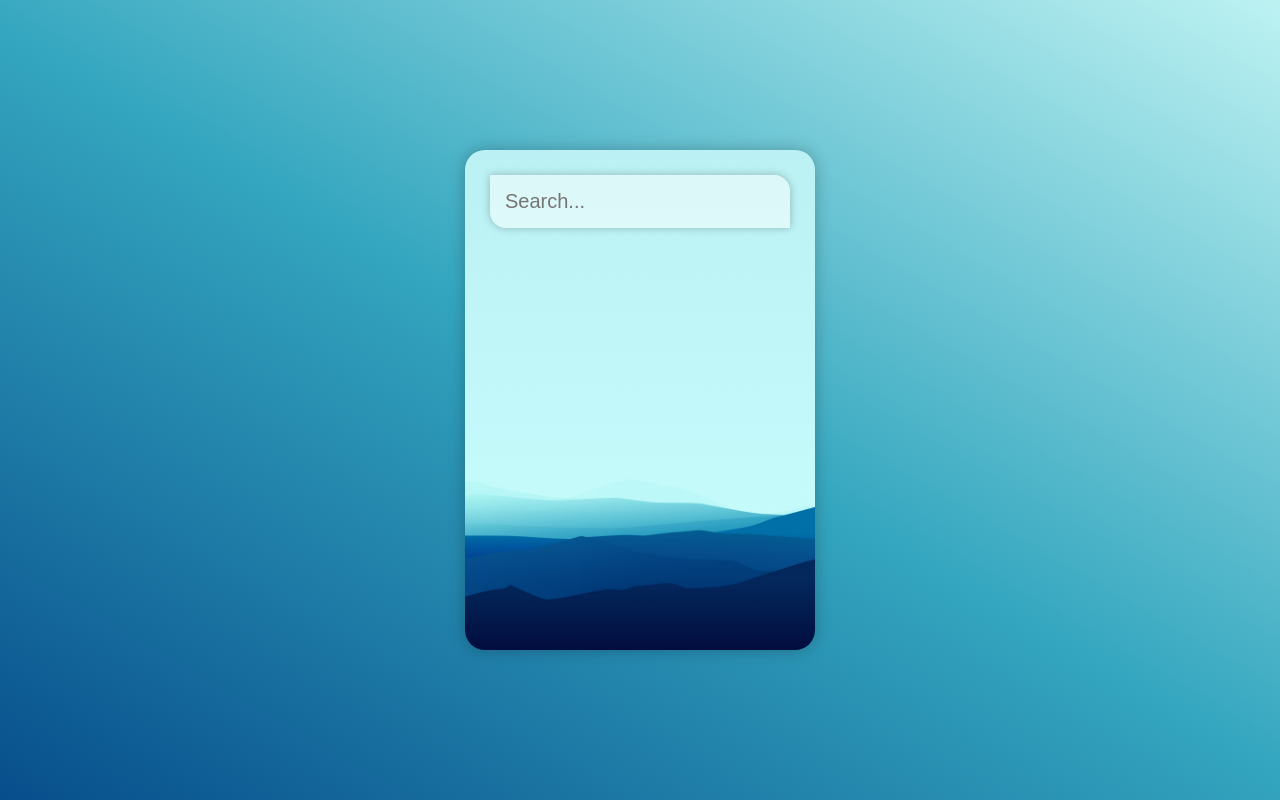
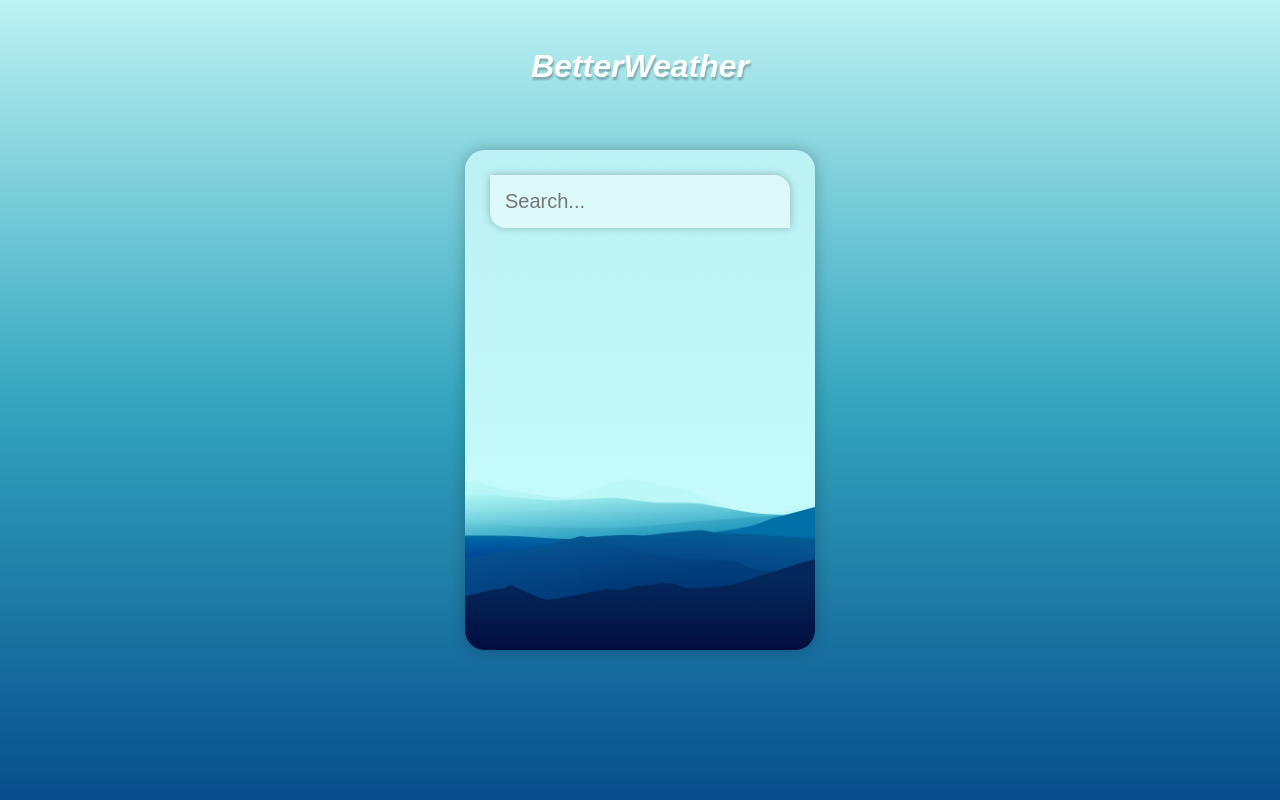
Before and after one commit to ciarnellicarlo/BetterWeather, a Vue app: page / in a window 1280 px wide. Built offline with nearby package versions, Linux system fonts and the light colour scheme.

Commit message:
added logo

```diff
--- a/package.json
+++ b/package.json
@@ -9,6 +9,8 @@
   },
   "dependencies": {
     "core-js": "^3.6.5",
+    "node-sass": "^5.0.0",
+    "sass-loader": "^11.0.1",
     "vue": "^3.0.0"
   },
   "devDependencies": {
--- a/src/App.vue
+++ b/src/App.vue
@@ -1,5 +1,6 @@
 <template>
   <div id="container" :class="containerTemperature">
+    <h1>BetterWeather</h1>
     <main id="app" :class="appTemperature">
         <div class="search-box">
           <input
@@ -39,13 +40,13 @@ export default {
   computed: {
     containerTemperature: function () {
     return {
-      'warm-container': typeof this.weather.main != 'undefined' && this.weather.main.temp > 18,
-      'cold-container': typeof this.weather.main != 'undefined' && this.weather.main.temp < 4
+      'warm-container': typeof this.weather.main != 'undefined' && this.weather.main.temp > 20,
+      'cold-container': typeof this.weather.main != 'undefined' && this.weather.main.temp < 8
     }
   }, appTemperature: function () {
     return {
-      'warm': typeof this.weather.main != 'undefined' && this.weather.main.temp > 18,
-      'cold': typeof this.weather.main != 'undefined' && this.weather.main.temp < 4
+      'warm': typeof this.weather.main != 'undefined' && this.weather.main.temp > 20,
+      'cold': typeof this.weather.main != 'undefined' && this.weather.main.temp < 8
     }
   }
   },
@@ -87,12 +88,22 @@ export default {
     font-family: 'montserrat', sans-serif;
 
     #container {
+      position: relative;
       display: flex;
       justify-content: center;
       align-items: center;
+      flex-direction: column;
       height: 100vh;
       background: rgb(167,207,242);
-      background: linear-gradient(210deg, #BDF2F2 0%, #34A6BF 50%, #074E8C 100%);
+      background: linear-gradient(to bottom, #BDF2F2 0%, #34A6BF 50%, #074E8C 100%);
+
+      h1 {
+        position: absolute;
+        top: 6vh;
+        color: white;
+        text-shadow: 1px 3px 2px rgba(0, 0, 0, 0.25);
+        font-style: oblique;
+      }
 
       #app {
       background-image: url('./assets/cold.jpg');
@@ -190,11 +201,11 @@ export default {
     }
     #container.warm-container{
         background: rgb(242,160,160);
-        background: linear-gradient(217deg, rgba(242,160,160,1) 0%, rgba(242,82,170,1) 50%, rgba(34,32,89,1) 100%);
+        background: linear-gradient(to bottom right, rgba(242,160,160,1) 0%, rgba(242,82,170,1) 50%, rgba(34,32,89,1) 100%);
       }
     #container.cold-container {
         background: #D9D9D9;
-        background: linear-gradient(217deg, #e4e3e3 0%, #B4B7BF 50%, #909197 100%);
+        background: linear-gradient(to bottom left, #f0efef 0%, #B4B7BF 50%, #909197 100%);
       }
   }
 }
```
Also changed, not shown: 1 other file (tests, documents, lock files or other folders).
